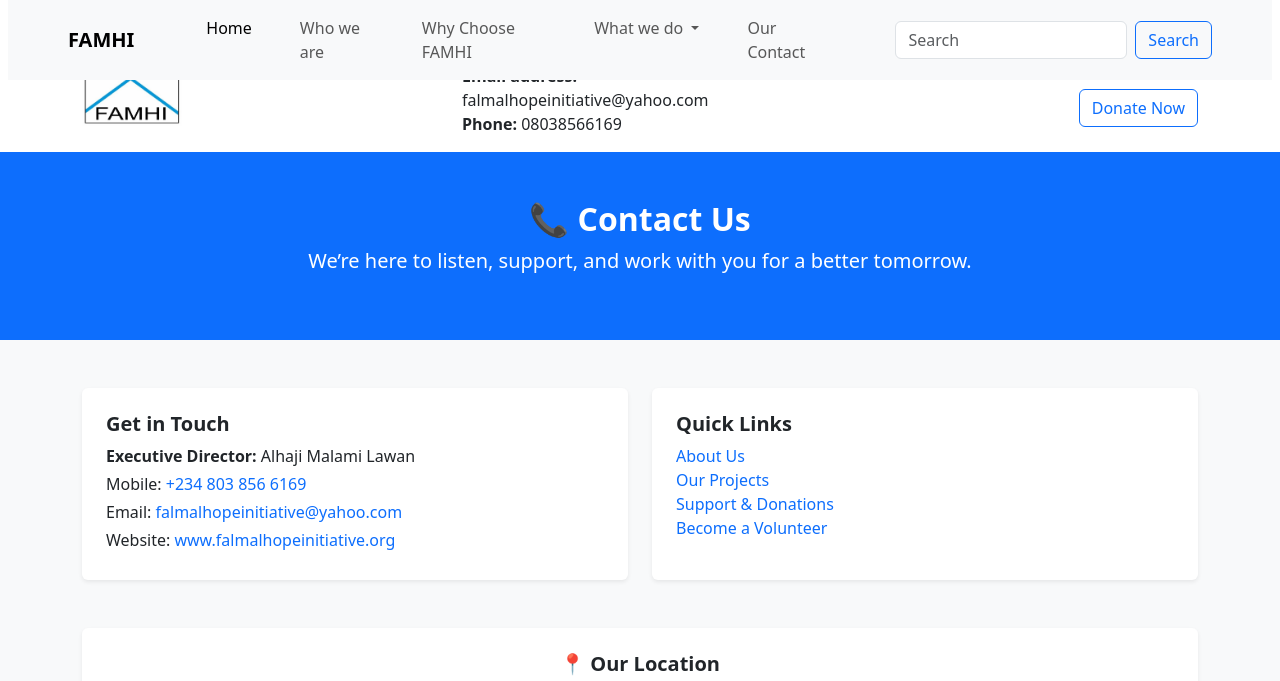
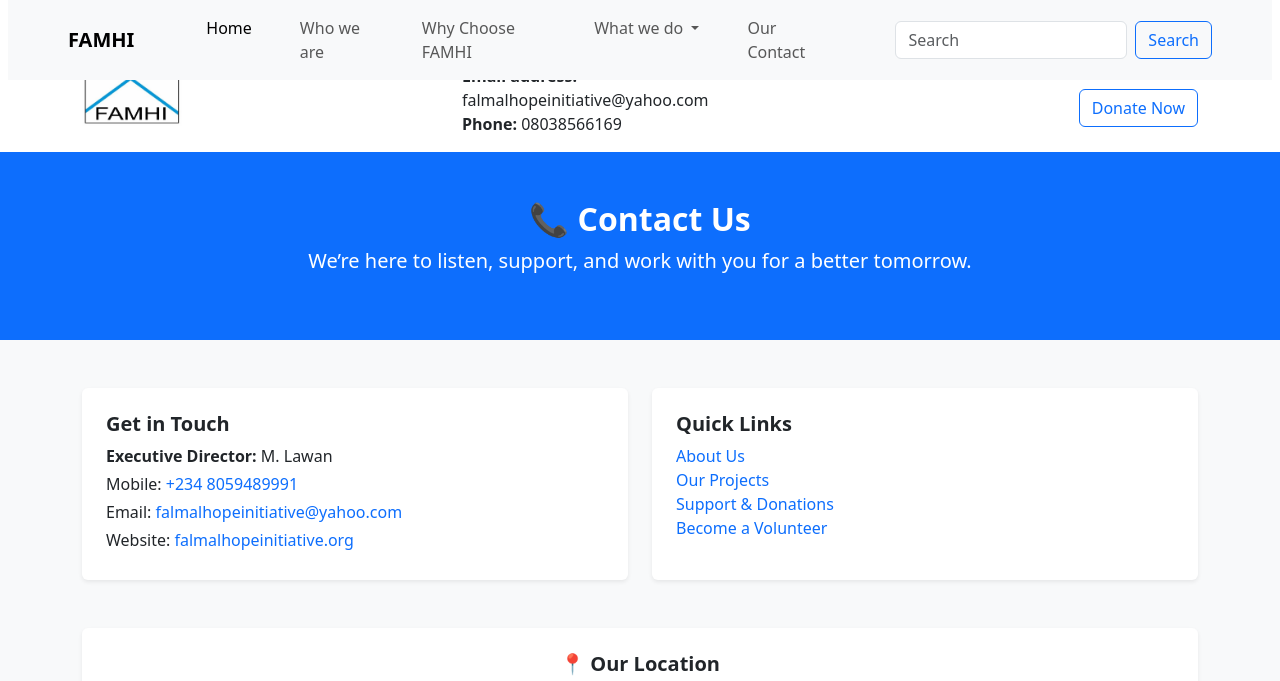
Before and after one commit to abbk1/famhi, a plain HTML site: page contact.html in a window 1280 px wide. Shown: the top 681 px of the page. Drawn offline with nearby package versions, Linux system fonts and the light colour scheme.

Commit message:
new update

```diff
--- a/contact.html
+++ b/contact.html
@@ -152,14 +152,13 @@
                     <div class="card shadow-sm border-0 h-100">
                         <div class="card-body p-4">
                             <h5 class="fw-bold">Get in Touch</h5>
-                            <p class="mb-1"><strong>Executive Director:</strong> Alhaji Malami Lawan</p>
-                            <p class="mb-1">Mobile: <a href="tel:+2348038566169" class="text-decoration-none">+234 803
-                                    856
-                                    6169</a></p>
+                            <p class="mb-1"><strong>Executive Director:</strong> M. Lawan</p>
+                            <p class="mb-1">Mobile: <a href="tel:+2348038566169" class="text-decoration-none">+234
+                                    8059489991</a></p>
                             <p class="mb-1">Email: <a href="mailto:falmalhopeinitiative@yahoo.com"
                                     class="text-decoration-none">falmalhopeinitiative@yahoo.com</a></p>
-                            <p class="mb-1">Website: <a href="https://www.falmalhopeinitiative.org" target="_blank"
-                                    class="text-decoration-none">www.falmalhopeinitiative.org</a></p>
+                            <p class="mb-1">Website: <a href="https://falmalhopeinitiative.org" target="_blank"
+                                    class="text-decoration-none">falmalhopeinitiative.org</a></p>
                         </div>
                     </div>
                 </div>
```
Also changed, not shown: index.html (+6 -6 lines).
